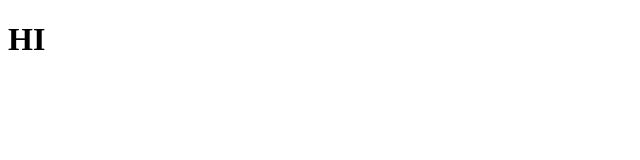
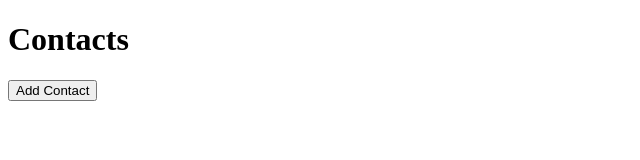
Before and after one commit to jennymalmefeldt/address_book, a website: page src/index.html in a window 1280 px wide. Shown: the whole page, without its empty margins (0-640 px from the left). Drawn offline with Linux system fonts and the light colour scheme.

Commit message:
Adding contact button

```diff
--- a/src/index.html
+++ b/src/index.html
@@ -1,13 +1,14 @@
-<!DOCTYPE html>
-<html lang="en">
+<!DOCTYPE  html>
+<html  lang="en">
 <head>
-    <meta charset="UTF-8">
-    <meta name="viewport" content="width=device-width, initial-scale=1.0">
-    <title>Document</title>
+	<meta  charset="UTF-8">
+	<meta  name="viewport"  content="width=device-width, initial-scale=1.0">
+	<meta  http-equiv="X-UA-Compatible"  content="ie=edge">
+	<title>Address book</title>
 </head>
+
 <body>
-
-    <h1>HI</h1>
-
+	<h1>Contacts</h1>
+	<button  id="add-contact">Add Contact</button>
 </body>
 </html>
```
Also changed, not shown: cypress/integration/userCanCreateAContact.feature.js (+8 -0 lines).
